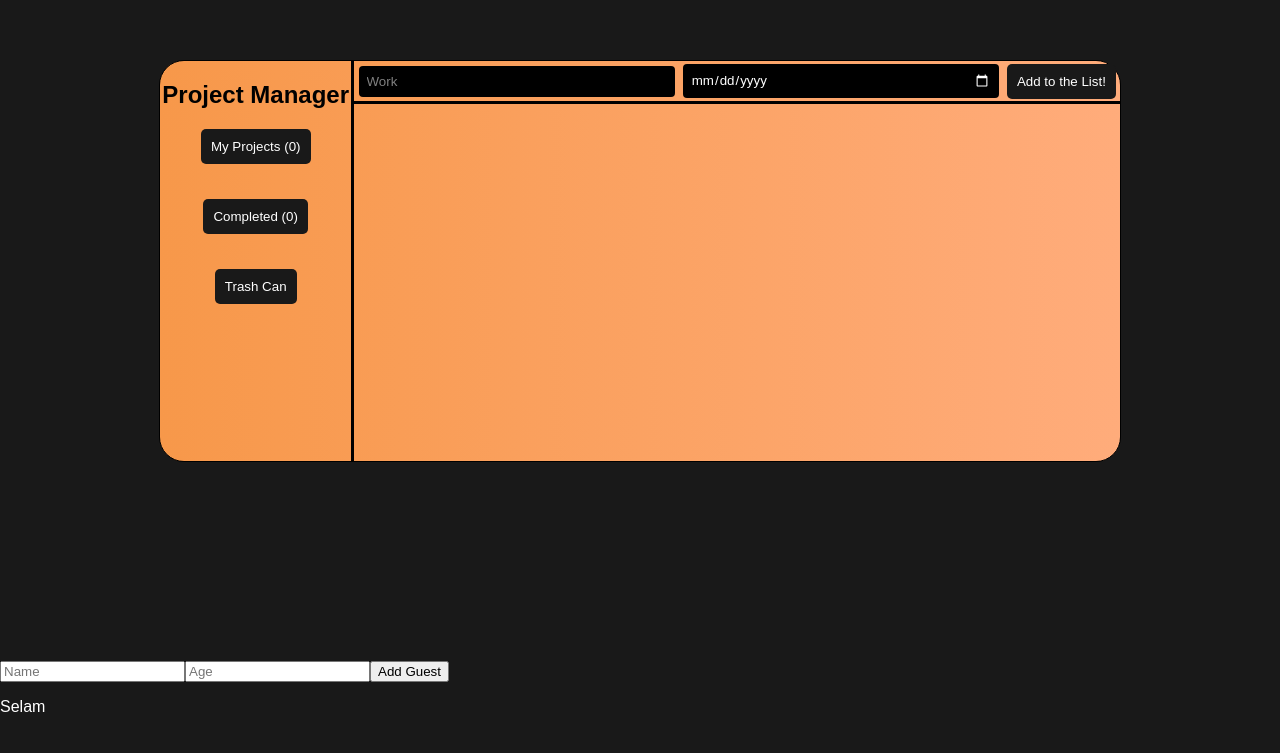
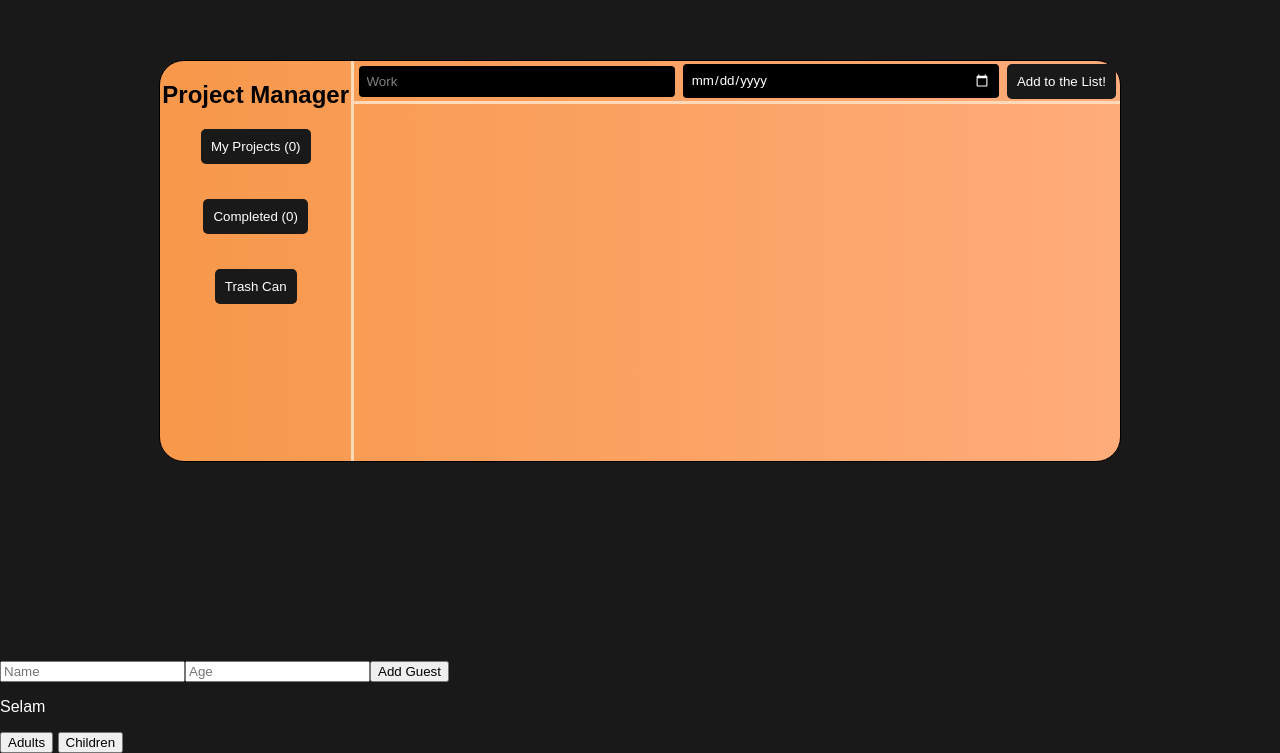
Before and after one commit to guvenfazli/To-Do-List-w-React, a React (Create React App) app in the folder theater/: page / in a window 1280 px wide. Shown: the part 139-892 px from the top of the page. Before the commit the page ends 871 px from the top, so only its background shows below. Built offline with nearby package versions, Linux system fonts and the light colour scheme; a web font is replaced by a local one.

Commit message:
Filter button and new border colors added

```diff
--- a/theater/src/App.css
+++ b/theater/src/App.css
@@ -26,7 +26,7 @@ section{
 }
 
 .to-do nav{
-  border-right: 3px solid black;
+  border-right: 3px solid #FFDAB9;
   height: 100%;
   width: 25%;
   display: flex;
@@ -47,7 +47,7 @@ section{
 }
 
 .to-do-header{
-  border-bottom: 3px solid black;
+  border-bottom: 3px solid #FFDAB9;
   width: 100%;
   height: 5vh;
   display: flex;
--- a/theater/src/App.jsx
+++ b/theater/src/App.jsx
@@ -186,6 +186,8 @@ function App() {
 
         <p>Selam</p>
 
+        <button>Adults</button> <button>Children</button>
+
         {console.log(guestList)}
 
 
```
